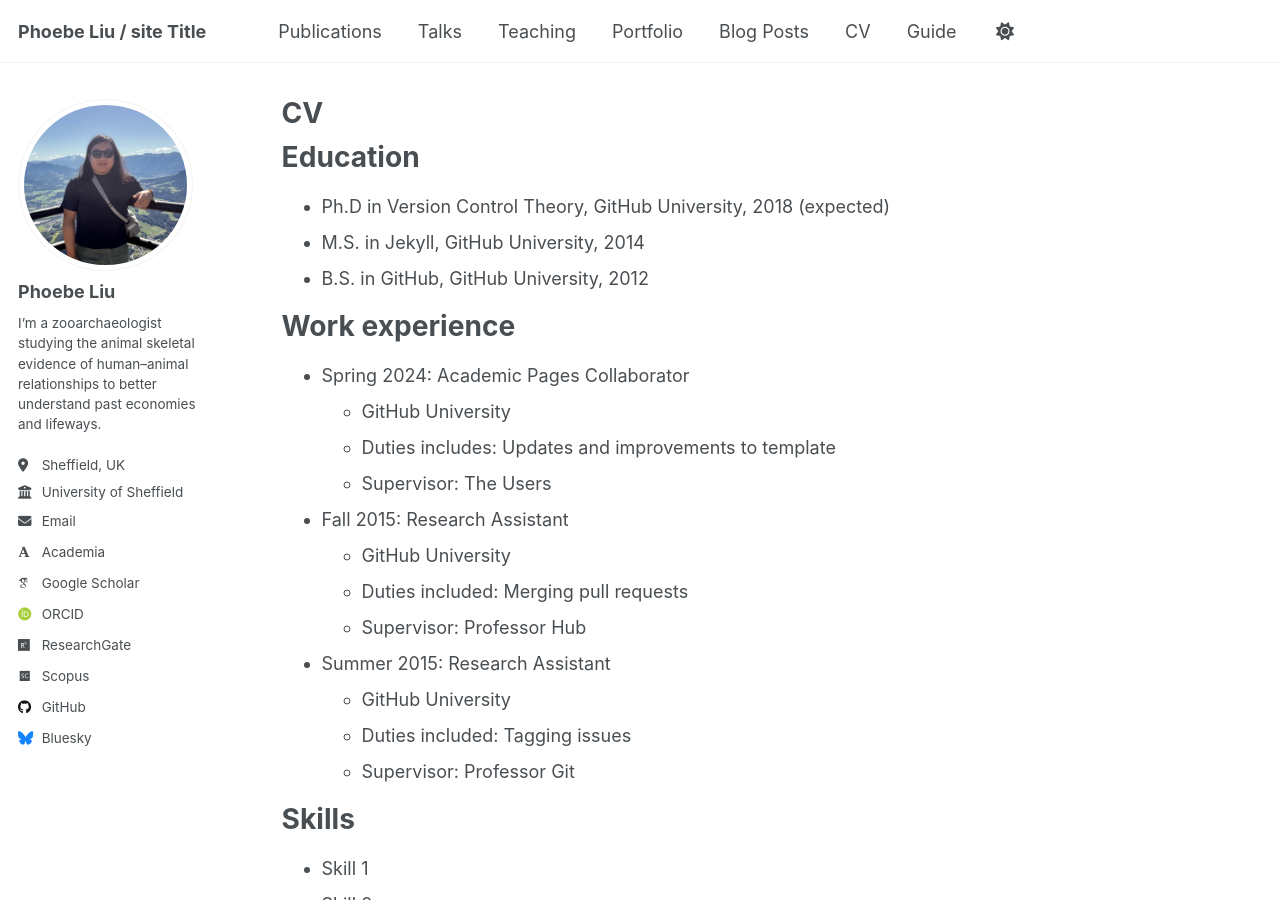
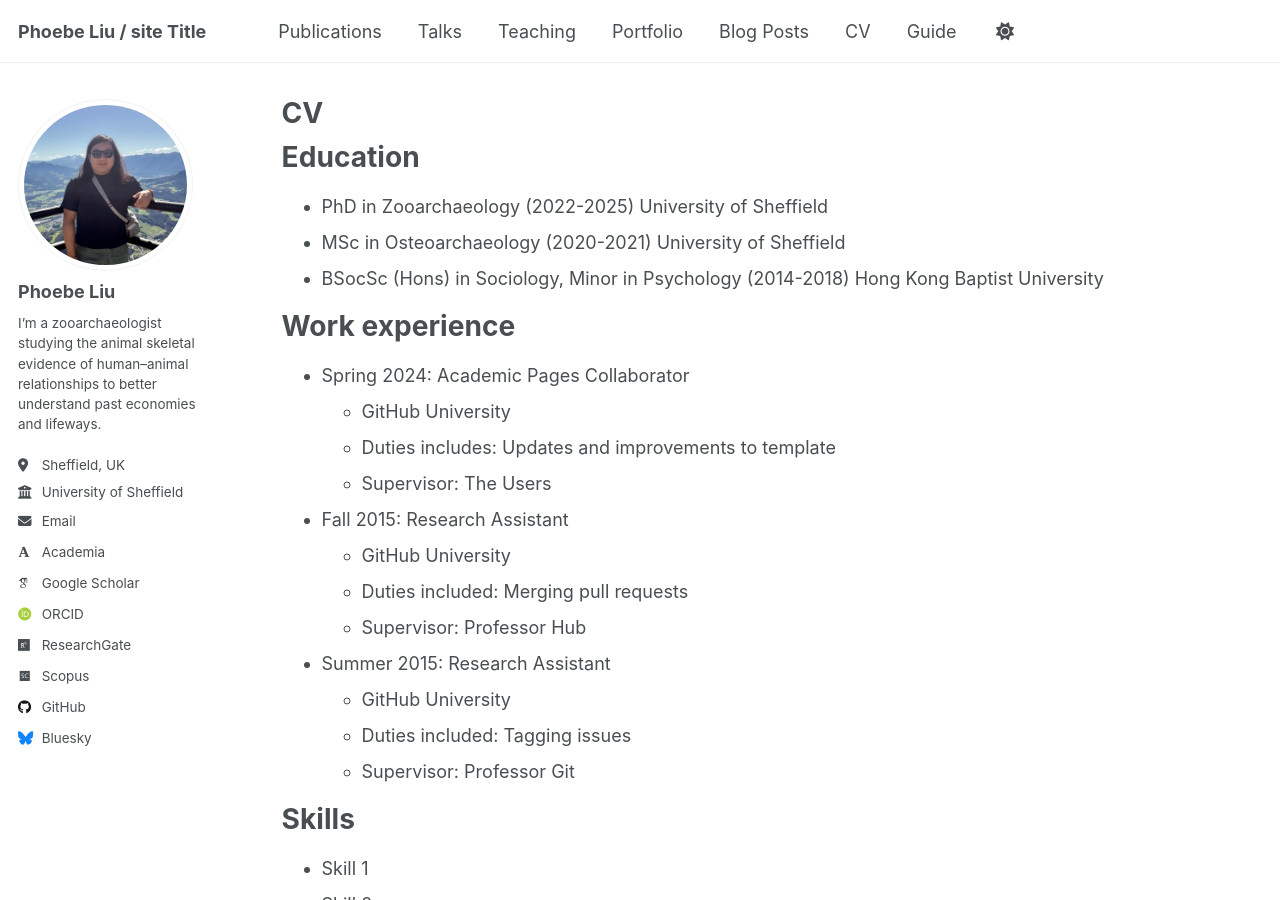
Before and after one commit to Phoebe-WCLiu/phoebe-wcliu.github.io, a Jekyll site: the page built from _pages/cv.md, in a window 1280 px wide and 900 px high. Built offline with Jekyll 4.4.1, drawn with Linux system fonts in a browser that asks for light colours; some web fonts are replaced; a script that is not in the unit is left out.

Commit message:
Update cv.md

```diff
--- a/_pages/cv.md
+++ b/_pages/cv.md
@@ -11,9 +11,9 @@ redirect_from:
 
 Education
 ======
-* Ph.D in Version Control Theory, GitHub University, 2018 (expected)
-* M.S. in Jekyll, GitHub University, 2014
-* B.S. in GitHub, GitHub University, 2012
+* PhD in Zooarchaeology (2022-2025) University of Sheffield
+* MSc in Osteoarchaeology (2020-2021) University of Sheffield
+* BSocSc (Hons) in Sociology, Minor in Psychology (2014-2018) Hong Kong Baptist University
 
 Work experience
 ======
```
